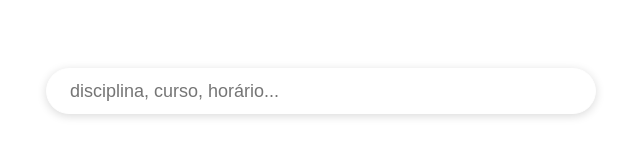
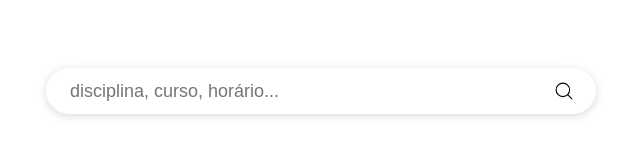
Before and after one commit to estevaog3/ecampus-finder, a React (Create React App) app in the folder frontend/: page / in a window 1280 px wide. Shown: the part 309-466 px from the top of the page, without its empty margins (319-959 px from the left). Built offline with nearby package versions, Linux system fonts and the light colour scheme.

Commit message:
feat(SearchBar): add search controls behavior and styles
This commit also removes an unused prop in SearchBar component:
classNames.

```diff
--- a/frontend/src/components/SearchBar/index.js
+++ b/frontend/src/components/SearchBar/index.js
@@ -1,15 +1,51 @@
 import React from "react";
+import { useState } from "react";
+import "./styles.css";
+import { ReactComponent as SearchIcon } from "./search.svg";
+import { ReactComponent as CloseIcon } from "./close.svg";
 
-import "./styles.css";
+function SearchBar({ placeholder }) {
+  const [query, setQuery] = useState("");
 
-function SearchBar({ placeholder, className }) {
+  const onQueryChange = (e) => {
+    setQuery(e.target.value);
+  };
+
+  const onCloseIconClick = () => {
+    setQuery("");
+  };
+
+  const onSearchIconClick = () => {
+    //TODO: consultar API de turmas
+    console.log("query:", query);
+  };
+
+  const toggleCloseIconClass = () => {
+    if (query.length == 0) {
+      return "";
+    }
+    return "search-control-close--appear-yes";
+  };
+
   return (
-    <form className={className}>
+    <form className="search-bar-wrap">
       <input
         className="search-bar-input"
         type="text"
         placeholder={placeholder}
+        value={query}
+        onChange={(e) => onQueryChange(e)}
       />
+      <div className="search-controls">
+        <CloseIcon
+          onClick={onCloseIconClick}
+          className={"search-control-close " + toggleCloseIconClass()}
+        />
+        <SearchIcon
+          onClick={onSearchIconClick}
+          className="search-control-search"
+        />
+      </div>
     </form>
   );
 }
--- a/frontend/src/components/SearchBar/styles.css
+++ b/frontend/src/components/SearchBar/styles.css
@@ -1,5 +1,6 @@
 * {
   --search-bar-height: 46px;
+  --search-controls-width: 52px;
 }
 
 .search-bar-input {
@@ -9,7 +10,9 @@
   height: var(--search-bar-height);
   width: 90vw;
   max-width: 550px;
-  padding: 0 calc(var(--search-bar-height) / 2);
+  padding: 0
+    calc(0.5em + var(--search-controls-width) + var(--search-bar-height) / 2) 0
+    calc(var(--search-bar-height) / 2);
   border: 1px solid #fff;
   outline: none;
   transition: all ease-out 0.2s;
@@ -20,3 +23,38 @@
 .search-bar-input:hover {
   border: 1px solid #303431;
 }
+
+.search-bar-wrap {
+  position: relative;
+}
+
+.search-controls {
+  position: absolute;
+  right: 0;
+  top: 50%;
+  transform: translate(calc(-1 * var(--search-bar-height) / 2), -50%);
+  width: var(--search-controls-width);
+  display: flex;
+  align-items: center;
+  justify-content: space-between;
+}
+
+.search-controls > * {
+  cursor: pointer;
+}
+
+.search-control-search {
+  height: 18px;
+  width: 18px;
+}
+
+.search-control-close {
+  height: 14px;
+  width: 14px;
+  opacity: 0;
+  transition: all ease-out 0.2s;
+}
+
+.search-control-close--appear-yes {
+  opacity: 1;
+}
```
Also changed, not shown: frontend/src/components/SearchBar/close.svg (added), frontend/src/components/SearchBar/search.svg (added).
